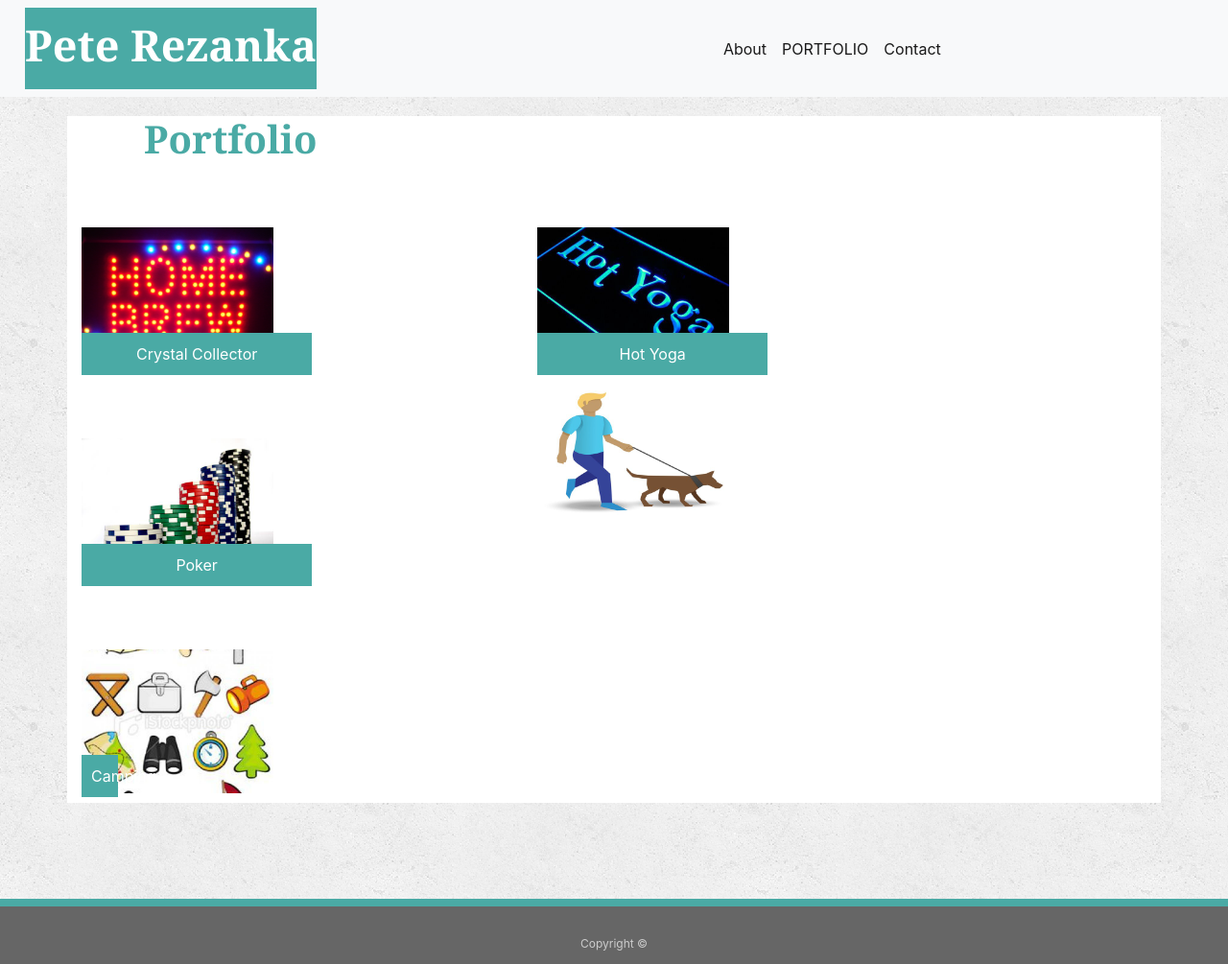
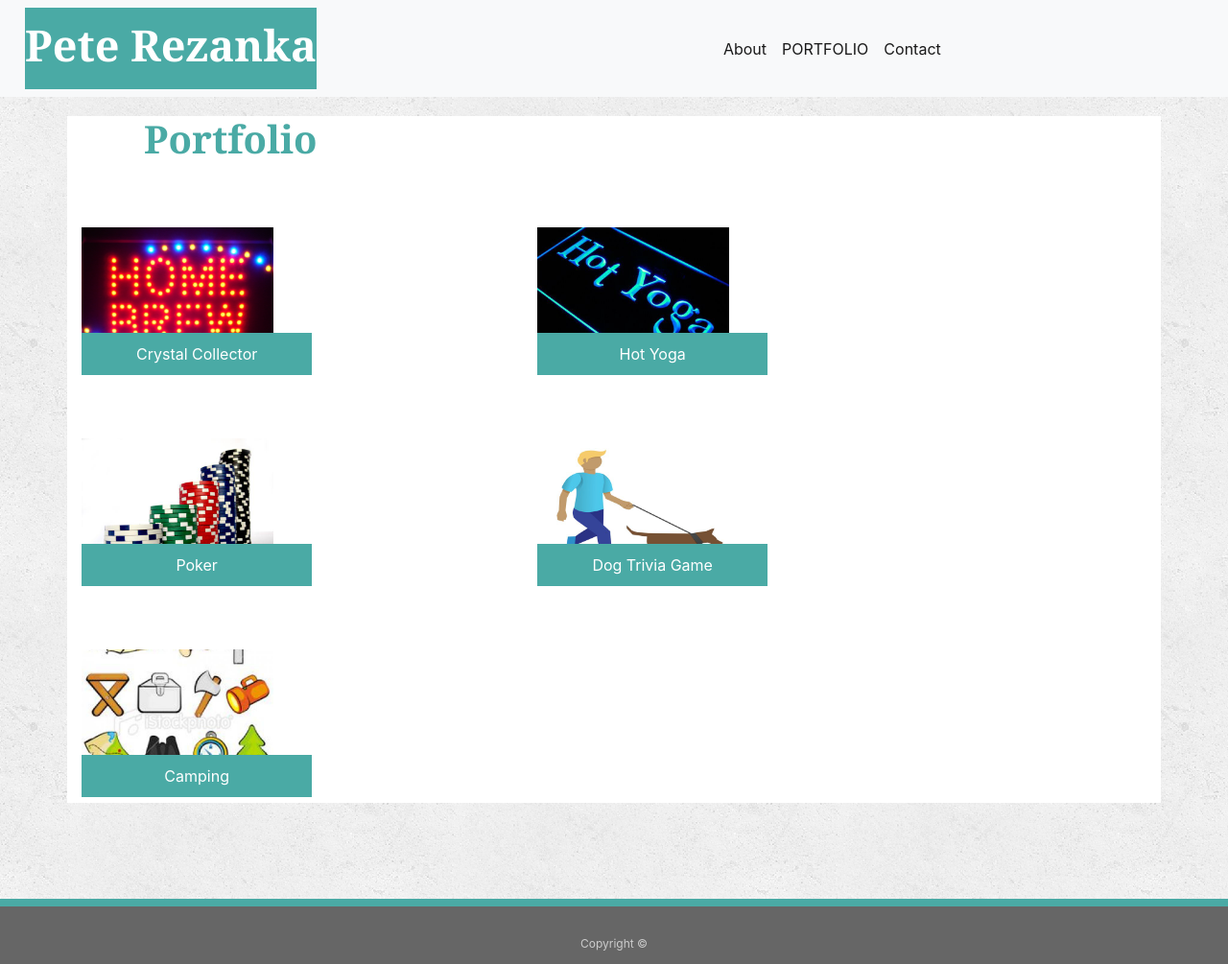
Before and after one commit to ScrantonPete/Bootstrap-Portfolio, a plain HTML site: page portfolio.html in a window 1280 px wide. Shown: the whole page at 96% size. Drawn offline with nearby package versions, Linux system fonts and the light colour scheme.

Commit message:
update portfolio image for Dog trivia game

```diff
--- a/portfolio.html
+++ b/portfolio.html
@@ -82,7 +82,8 @@
         <div class="col-xs-12 col-sm-6 col-md-5">
           <div class="panel panet-default">
             <div class="panel-body">
-                <a href="https://scrantonpete.github.io/TrviaGame/"> <img src="assets/images/dogWalk.jpg" class="auth-image" alt="Dog Trivia">
+                <p id="portfolioPicture">Dog Trivia Game</p>
+                <a href="https://scrantonpete.github.io/TrviaGame/"> <img src="assets/images/dogWalk.jpg" class="auth-image" alt="Dog Trivia" /></a>
             </div>
           </div>
         </div>
```
